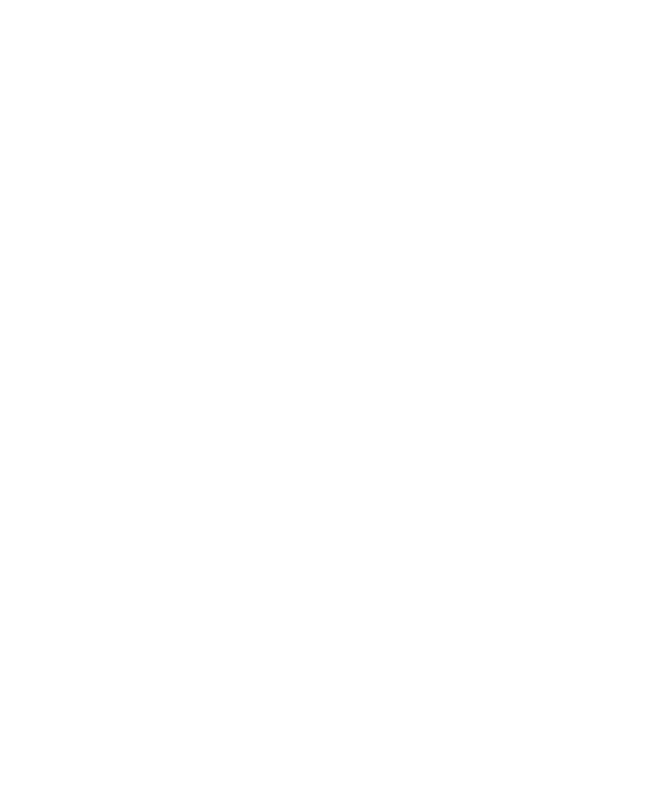
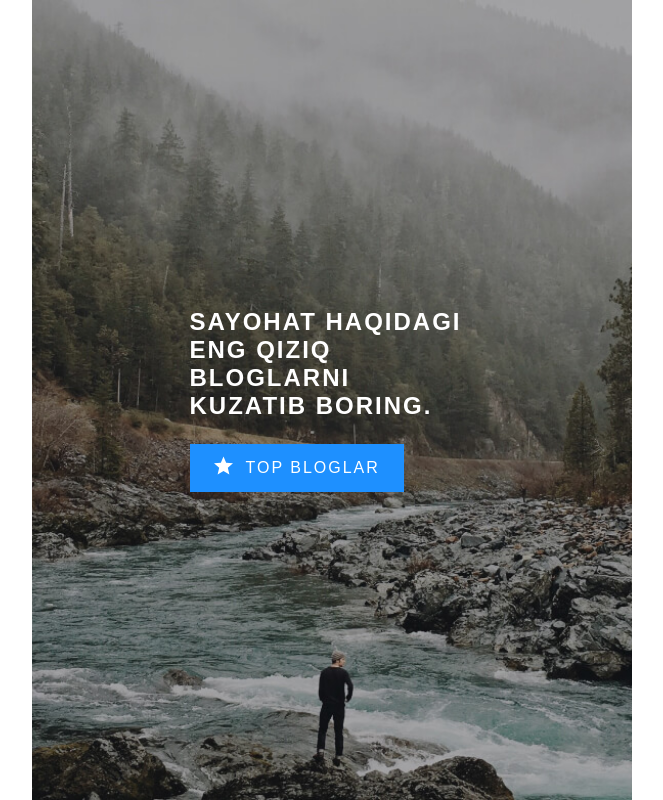
Before and after one commit to MIRZOULUGBEK9008/article-selfmade, a plain HTML site: page index.html in a window 1280 px wide. Shown: the whole page, without its empty margins (8-671 px from the left). Drawn offline with Linux system fonts and the light colour scheme.

Commit message:
Add hero part

```diff
--- a/css/styles.css
+++ b/css/styles.css
@@ -43,5 +43,92 @@ img {
 
 /* MAIN-CONTENT  */
 .main-content {
+  display: flex;
+  flex-direction: column;
   flex-grow: 1;
 }
+
+
+/* GLOBAL-WRAPPER  */
+.global-wrapper {
+  display: flex;
+  flex-grow: 1;
+  width: 100%;
+  max-width: 1200px;
+  margin-right: auto;
+  margin-left: auto;
+}
+
+
+/* HERO */
+.hero {
+  display: flex;
+  justify-content: center;
+  align-items: center;
+  width: 100%;
+  max-width: 600px;
+  background-image: url(../img/background-img.jpg);
+  background-repeat: no-repeat;
+  background-size: cover;
+  background-position: center bottom;
+}
+
+.hero-content {
+  max-width: 285px;
+}
+
+.hero-heading {
+  margin-top: 0;
+  margin-bottom: 24px;
+  font-size: 24px;
+  line-height: normal;
+  letter-spacing: 2px;
+  text-transform: uppercase;
+  color: #fff;
+}
+
+.hero-link {
+  display: inline-block;
+  background-color: #1e90ff;
+  color: #fff;
+  text-decoration: none;
+  text-transform: uppercase;
+  letter-spacing: 2px;
+}
+
+.hero-link-inner {
+  display: flex;
+  padding: 12px 24px;
+}
+
+.hero-link-inner::before {
+  width: 20px;
+  height: 19px;
+  margin-right: 12px;
+  background-image: url(../img/icons/icon-star.svg);
+  background-repeat: no-repeat;
+  background-size: contain;
+  background-position: center center;
+  content: "";
+}
+
+.hero-link-text {
+
+}
+
+
+
+
+
+/* RETINA-BG  */
+@media
+only screen and (-webkit-min-device-pixel-ratio: 2),
+only screen and (   min--moz-device-pixel-ratio: 2),
+only screen and (     -o-min-device-pixel-ratio: 2/1),
+only screen and (        min-device-pixel-ratio: 2),
+only screen and (                min-resolution: 192dpi),
+only screen and (                min-resolution: 2dppx) {
+.hero {
+  background-image: url(../img/background-img@2x.jpg);
+}
+}
--- a/index.html
+++ b/index.html
@@ -1,10 +1,10 @@
 <!DOCTYPE html>
-<html lang="en">
+<html lang="uz">
 <head>
   <meta charset="UTF-8">
   <meta http-equiv="X-UA-Compatible" content="IE=edge">
   <meta name="viewport" content="width=device-width, initial-scale=1.0">
-  <title>Project</title>
+  <title>Sayohat haqidagi sayt</title>
 
   <!-- GOOGLE-FONTS  -->
 
@@ -15,6 +15,21 @@
 </head>
 <body>
 
+  <!-- MAIN-CONTENT  -->
+  <main class="main-content">
+    <div class="global-wrapper">
+      <div class="hero">
+        <div class="hero-content">
+          <h1 class="hero-heading">Sayohat haqidagi eng qiziq bloglarni kuzatib boring.</h1>
+          <a class="hero-link" href="index.html">
+            <span class="hero-link-inner">
+              <span class="hero-link-text">top bloglar</span>
+            </span>
+          </a>
+        </div>
+      </div>
+    </div>
+  </main>
 
   <script src="js/main.js"></script>
 </body>
```
Also changed, not shown: img/1.jpg (added), img/1@2x.jpg (added), img/2.jpg (added), img/2@2x-1.jpg (added), img/3.jpg (added), img/3@2x.jpg (added), img/background-img.jpg (added), img/background-img@2x.jpg (added), img/icons/icon-eye.svg (added), img/icons/icon-star.svg (added), img/icons/icon-time.svg (added).
